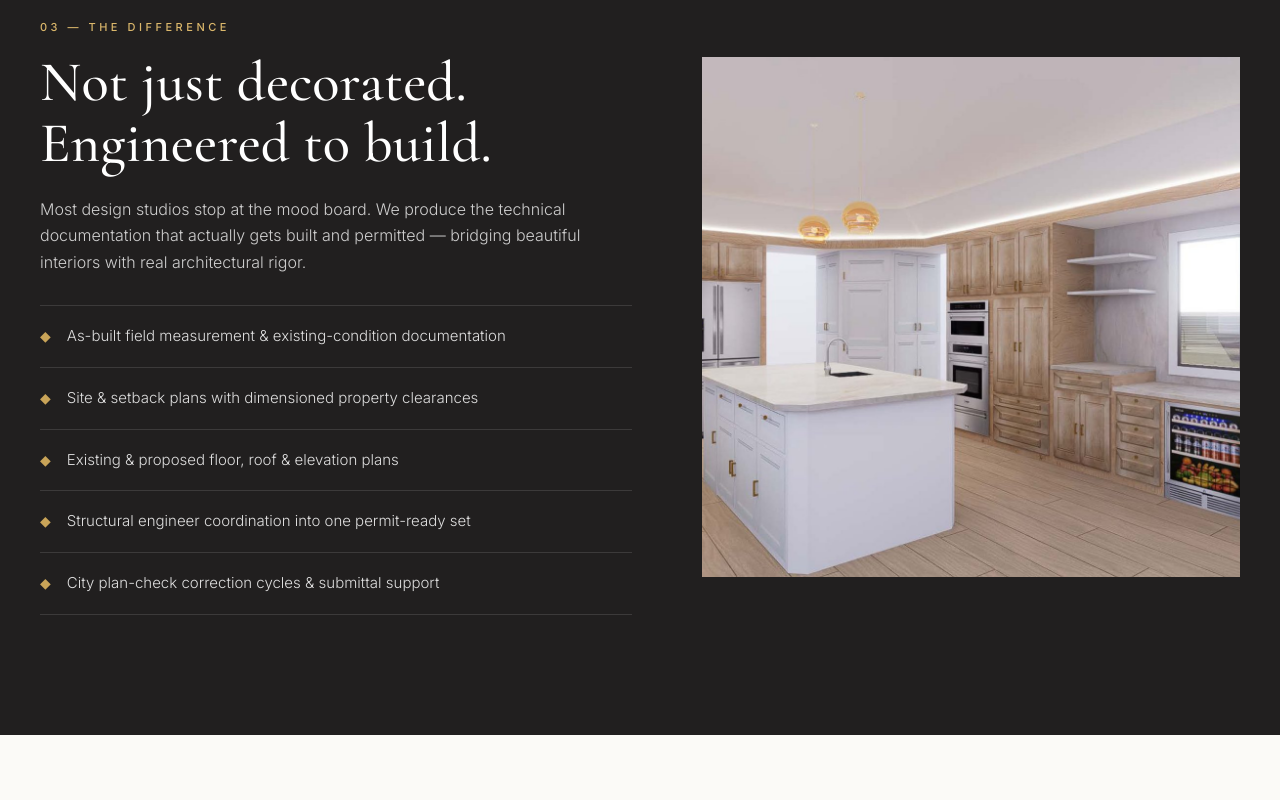
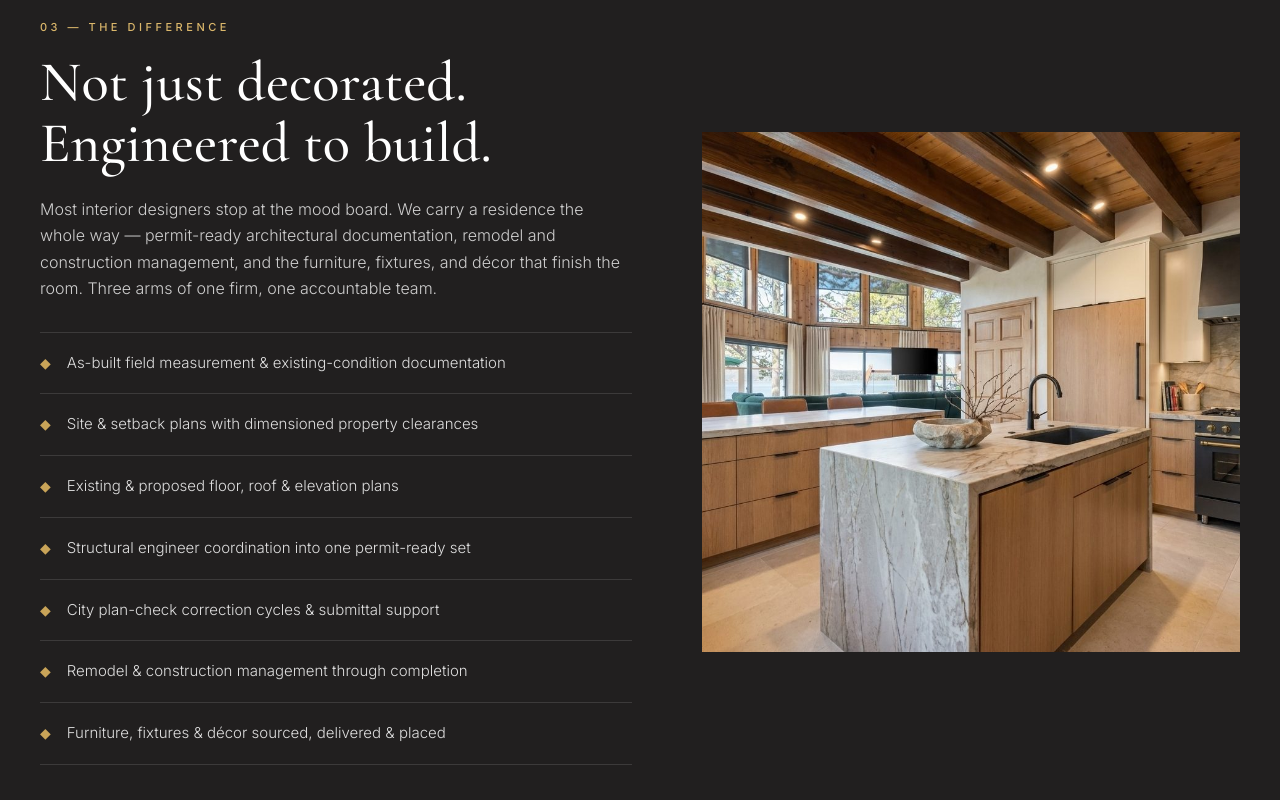
Before and after one commit to temeculadesignco/temecula-interior-design, a plain HTML site: page index.html in a window 1280 px wide. Shown: the part 2740-3540 px from the top of the page. Drawn offline with nearby package versions, Linux system fonts and the light colour scheme.

Commit message:
Home: luxury remodel image + three-arm copy in The Difference

```diff
--- a/index.html
+++ b/index.html
@@ -150,17 +150,19 @@
       <div>
         <p class="eyebrow">03 — The Difference</p>
         <h2 style="margin:16px 0 22px">Not just decorated. Engineered to build.</h2>
-        <p>Most design studios stop at the mood board. We produce the technical documentation that actually gets built and permitted — bridging beautiful interiors with real architectural rigor.</p>
+        <p>Most interior designers stop at the mood board. We carry a residence the whole way &mdash; permit-ready architectural documentation, remodel and construction management, and the furniture, fixtures, and d&eacute;cor that finish the room. Three arms of one firm, one accountable team.</p>
         <ul class="arch-list">
           <li><span class="d">◆</span> As-built field measurement &amp; existing-condition documentation</li>
           <li><span class="d">◆</span> Site &amp; setback plans with dimensioned property clearances</li>
           <li><span class="d">◆</span> Existing &amp; proposed floor, roof &amp; elevation plans</li>
           <li><span class="d">◆</span> Structural engineer coordination into one permit-ready set</li>
           <li><span class="d">◆</span> City plan-check correction cycles &amp; submittal support</li>
+          <li><span class="d">◆</span> Remodel &amp; construction management through completion</li>
+          <li><span class="d">◆</span> Furniture, fixtures &amp; d&eacute;cor sourced, delivered &amp; placed</li>
         </ul>
       </div>
       <div class="frame">
-        <img src="/p-open-kitchen.jpg" alt="An open-concept kitchen designed and detailed by Temecula Interior Design" loading="lazy" style="height:520px" width="1600" height="1064">
+        <img src="/big-bear-kitchen-after.jpg" alt="Luxury kitchen remodel with marble waterfall island, custom cabinetry, and furnishings by Temecula Interior Design" loading="lazy" style="height:520px" width="1264" height="842">
       </div>
     </div>
   </section>
```
